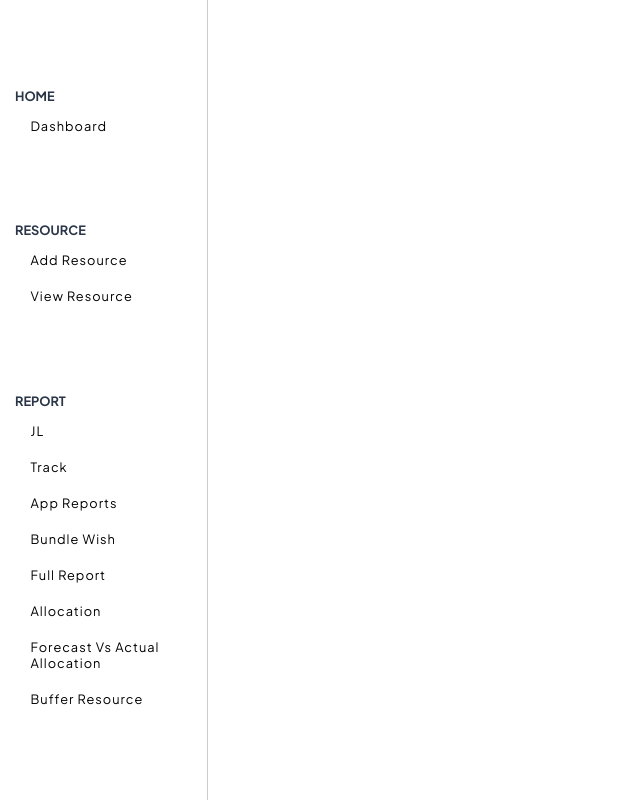
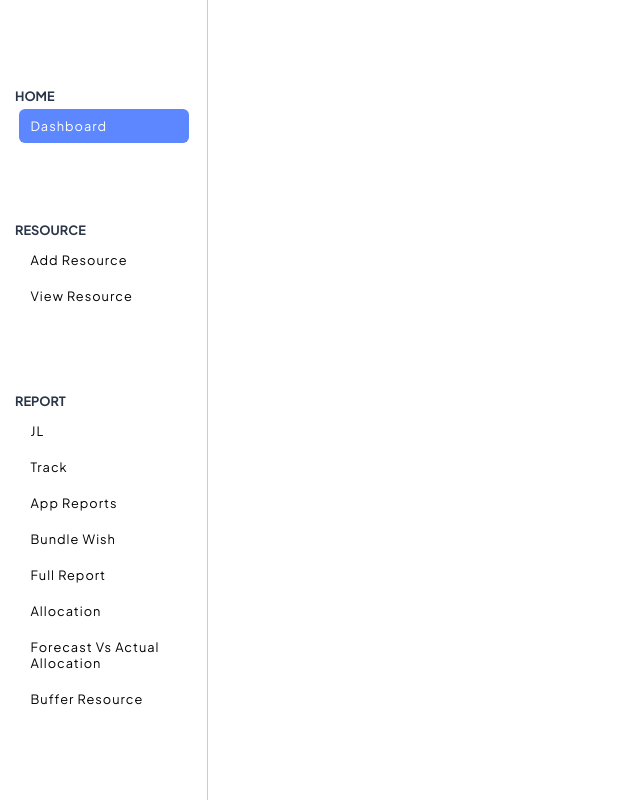
Before and after one commit to Gowtham-Mathiyazhagan/dashboard-task, a React (Vite) app: page / in a window 1280 px wide. Shown: the whole page, without its empty margins (0-640 px from the left). Built offline with nearby package versions, Linux system fonts and the light colour scheme.

Commit message:
fix : changes in state null to default value 1

```diff
--- a/src/Components/Aside.jsx
+++ b/src/Components/Aside.jsx
@@ -2,7 +2,7 @@ import React, { useState } from "react";
 import "../assets/css/aside.css";
 
 const Aside = () => {
-  const [active, setActive] = useState(null)
+  const [active, setActive] = useState(1)
   const handleClick = (e) => {
     if (e.target.tagName === "A") {
    setActive(Number(e.target.className))
```
